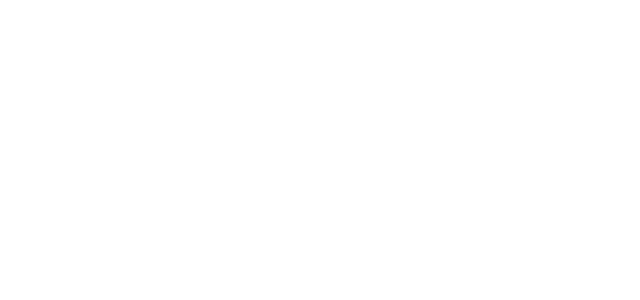
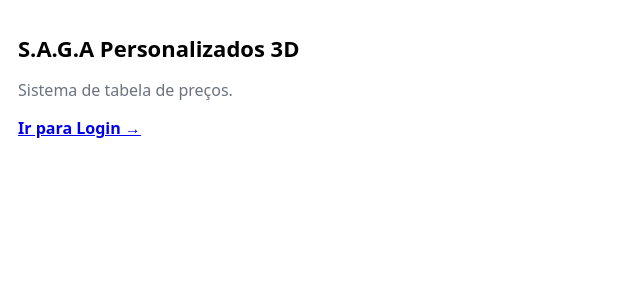
Before and after one commit to allandegan/saga-personalizados-3d, a Next.js app: page / in a window 1280 px wide. Before the commit this address had no page. Shown: the top 300 px of the page, without its empty margins (0-640 px from the left). Built offline with nearby package versions, Linux system fonts and the light colour scheme.

Commit message:
add home page

```diff
--- a/src/app/page.tsx
+++ b/src/app/page.tsx
@@ -1,5 +1,9 @@
-import { redirect } from "next/navigation";
-
 export default function Home() {
-  redirect("/login");
+  return (
+    <div style={{ padding: 18, fontFamily: "system-ui" }}>
+      <h1 style={{ fontSize: 22, fontWeight: 900 }}>S.A.G.A Personalizados 3D</h1>
+      <p style={{ color: "#6b7280" }}>Sistema de tabela de preços.</p>
+      <a href="/login" style={{ fontWeight: 800 }}>Ir para Login →</a>
+    </div>
+  );
 }
```
